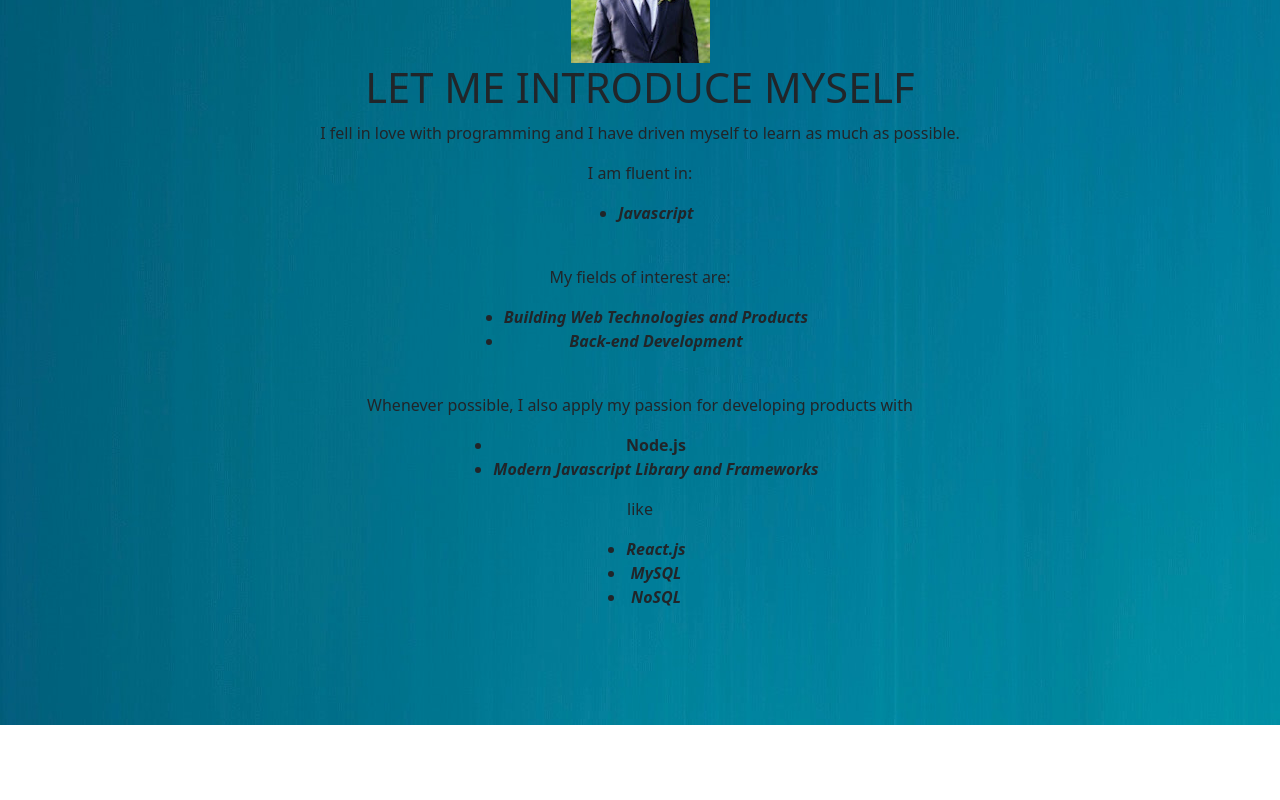
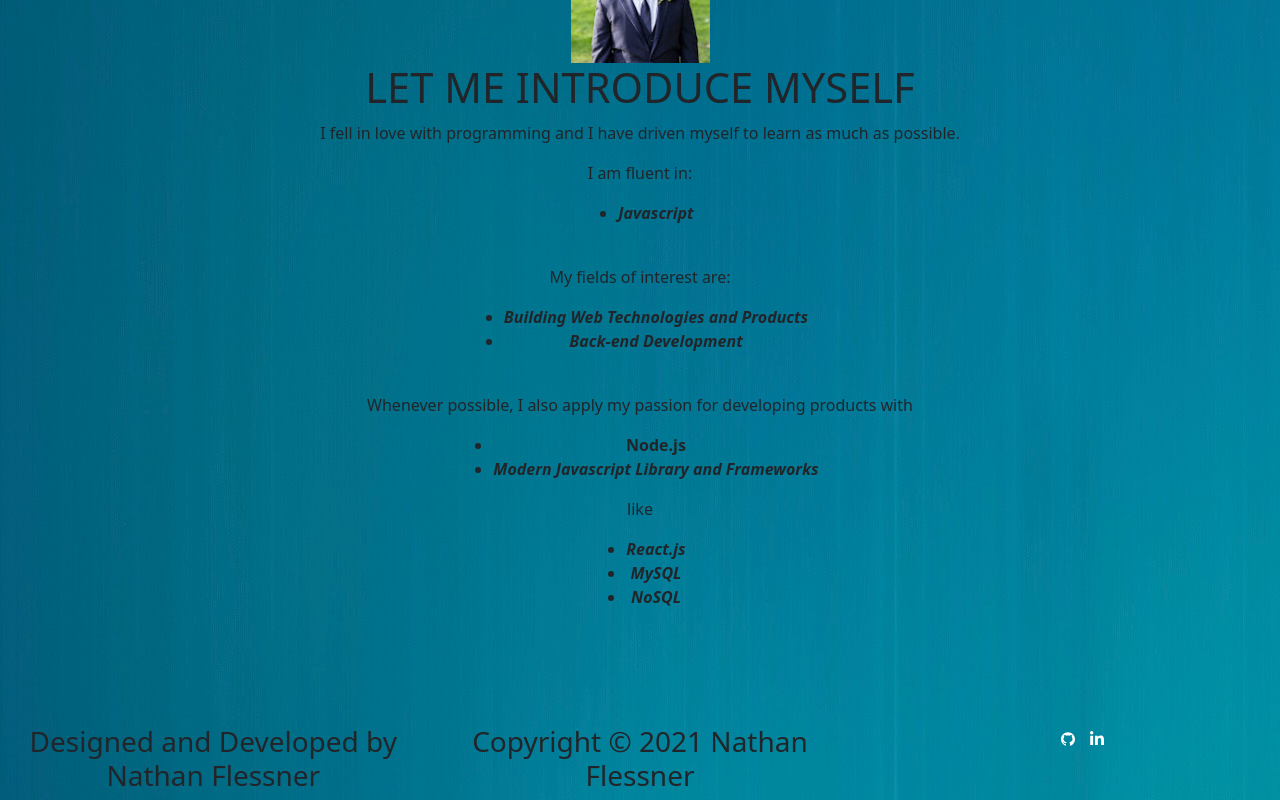
Before and after one commit to SirNathanJF/this-is-nate, a React (Create React App) app: page / in a window 1280 px wide. Shown: the part 817-1617 px from the top of the page. Before the commit the page ends 1542 px from the top, so only its background shows below. Built offline with nearby package versions, Linux system fonts and the light colour scheme.

Commit message:
designed footer

```diff
--- a/package.json
+++ b/package.json
@@ -12,6 +12,7 @@
     "react": "^17.0.2",
     "react-bootstrap": "^2.0.2",
     "react-dom": "^17.0.2",
+    "react-icons": "^4.3.1",
     "react-parallax-tilt": "^1.5.74",
     "react-scripts": "4.0.3",
     "typewriter-effect": "^2.18.2",
--- a/src/components/Main.js
+++ b/src/components/Main.js
@@ -4,6 +4,8 @@
 import About from "./views/About";
 import Portfolio from "./views/Portfolio";
 import Contact from "./views/Contact";
+import Footer from "./views/Footer"
+
 
 export default function Main() {
   const [currentPage, setCurrentPage] = useState("Home");
@@ -31,7 +33,8 @@
         handlePageChange={handlePageChange}
       />
       {/* Call our previously defined function for page rendering */}
-      {renderPage()}
+      <div className="home-page">{renderPage()}</div>
+      <Footer />
     </div>
   );
 }
--- /dev/null
+++ b/src/components/views/Footer.js
@@ -0,0 +1,49 @@
+import React from "react";
+import { Container, Row, Col } from "react-bootstrap";
+import {
+  AiFillGithub,
+} from "react-icons/ai";
+import { FaLinkedinIn } from "react-icons/fa";
+
+function Footer() {
+  let date = new Date();
+  let year = date.getFullYear();
+  return (
+    <Container fluid className="footer">
+      <Row>
+        <Col md="4" className="footer-copywright">
+          <h3>Designed and Developed by Nathan Flessner</h3>
+        </Col>
+        <Col md="4" className="footer-copywright">
+          <h3>Copyright © {year} Nathan Flessner</h3>
+        </Col>
+        <Col md="4" className="footer-body">
+          <ul className="footer-icons">
+            <li className="social-icons">
+              <a
+                href="https://github.com/SirNathanJF"
+                style={{ color: "white" }}
+                target="_blank"
+                rel="noopener noreferrer"
+              >
+                <AiFillGithub />
+              </a>
+            </li>
+            <li className="social-icons">
+              <a
+                href="https://www.linkedin.com/in/nathan-flessner/"
+                style={{ color: "white" }}
+                target="_blank"
+                rel="noopener noreferrer"
+              >
+                <FaLinkedinIn />
+              </a>
+            </li>
+          </ul>
+        </Col>
+      </Row>
+    </Container>
+  );
+}
+
+export default Footer;
--- a/src/index.css
+++ b/src/index.css
@@ -155,3 +155,21 @@
   height: 400px;
   padding: 0 0 10px 0;
 }
+
+footer {
+  display: inline-flex;
+  justify-content: space-between;
+}
+
+footer ul {
+  text-decoration: none; justify-content: space-between;
+}
+
+.social-icons {
+  list-style-type: none;
+  display: inline-flex;
+  justify-content: space-between;
+  padding-right: .5vw;
+  padding-left: .5vw;
+  color: #07020D;
+}
```
Also changed, not shown: 2 other files (tests, documents, lock files or other folders).
